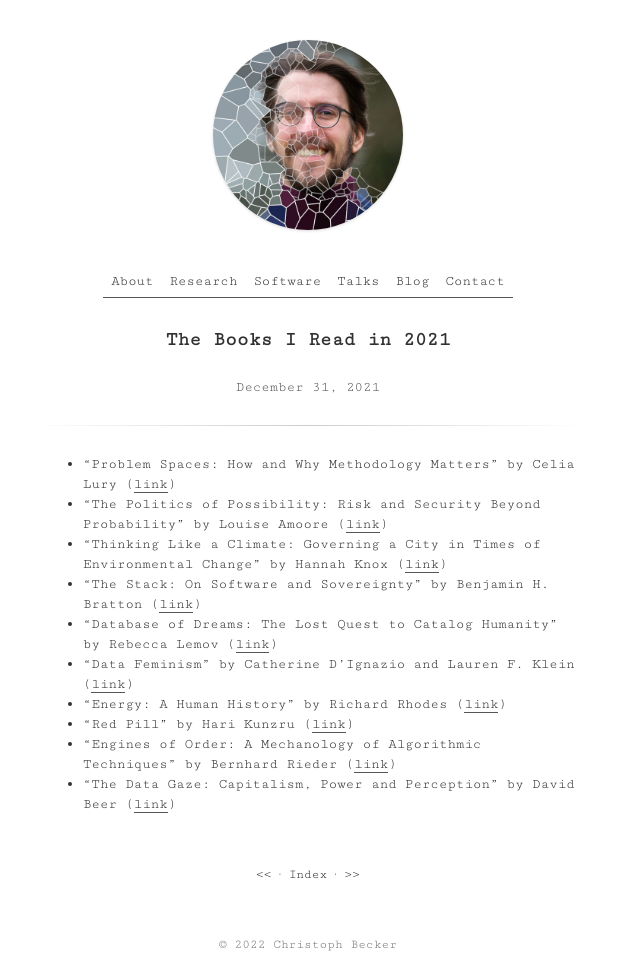
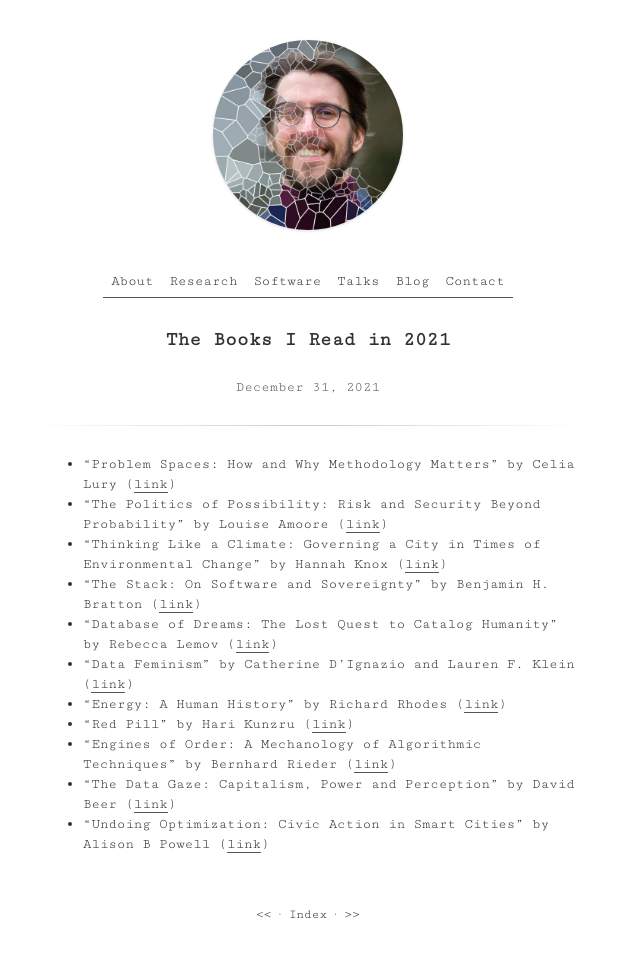
Before and after one commit to Christovis/Christovis.github.io, a Jekyll site: the page built from _blog/2021-12-31-blog-what_i_read_in.md, in a window 1280 px wide. Shown: the top 955 px of the page, without its empty margins (332-972 px from the left). Built offline with Jekyll 4.4.1, drawn with Linux system fonts in a browser that asks for light colours; grey boxes are pictures that could not be loaded.

Commit message:
add books

```diff
--- a/_blog/2021-12-31-blog-what_i_read_in.md
+++ b/_blog/2021-12-31-blog-what_i_read_in.md
@@ -15,3 +15,4 @@ authors: Christoph Becker
 - "Red Pill" by Hari Kunzru ([link](https://www.simonandschuster.co.uk/books/Red-Pill/Hari-Kunzru/9781471194504))
 - "Engines of Order: A Mechanology of Algorithmic Techniques" by Bernhard Rieder ([link](https://www.aup.nl/en/book/9789462986190/engines-of-order))
 - "The Data Gaze: Capitalism, Power and Perception" by David Beer ([link](https://uk.sagepub.com/en-gb/eur/the-data-gaze/book257707))
+- "Undoing Optimization: Civic Action in Smart Cities" by Alison B Powell ([link](https://yalebooks.yale.edu/book/9780300223804/undoing-optimization/))
```
